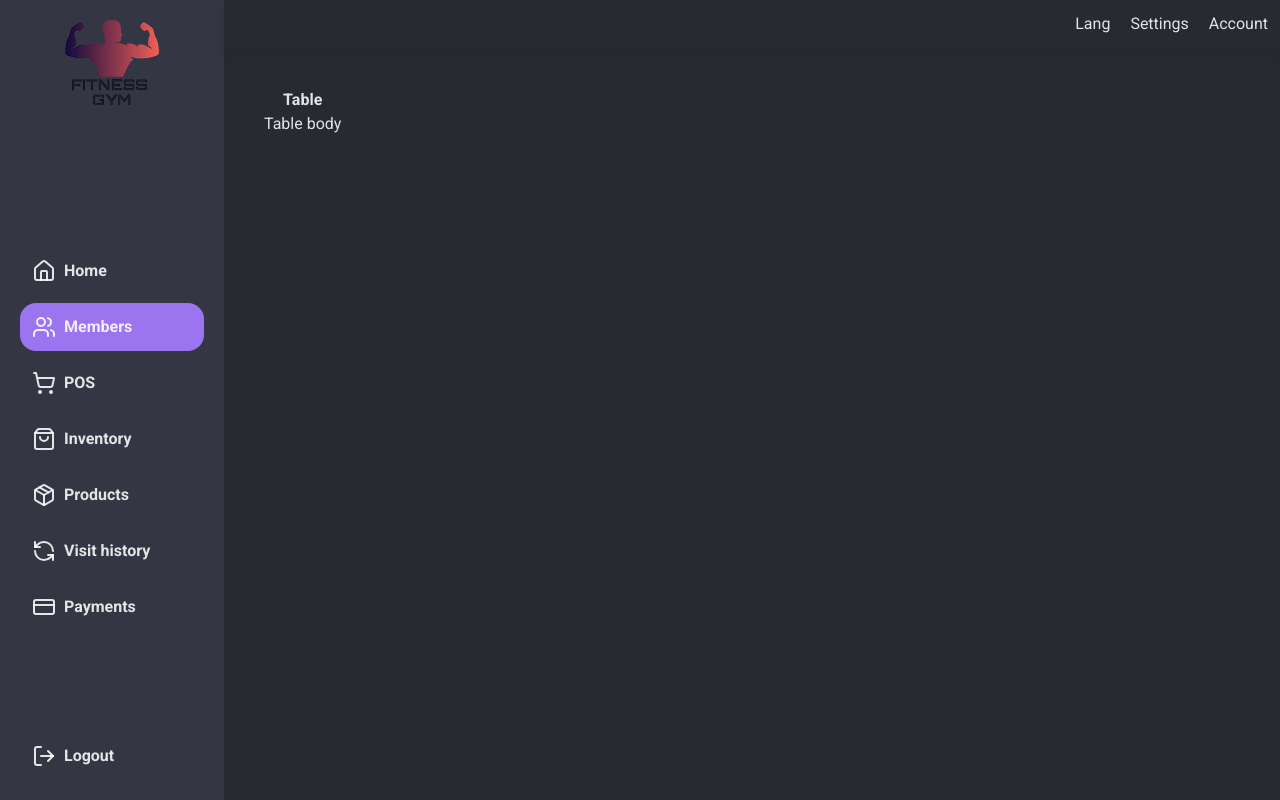
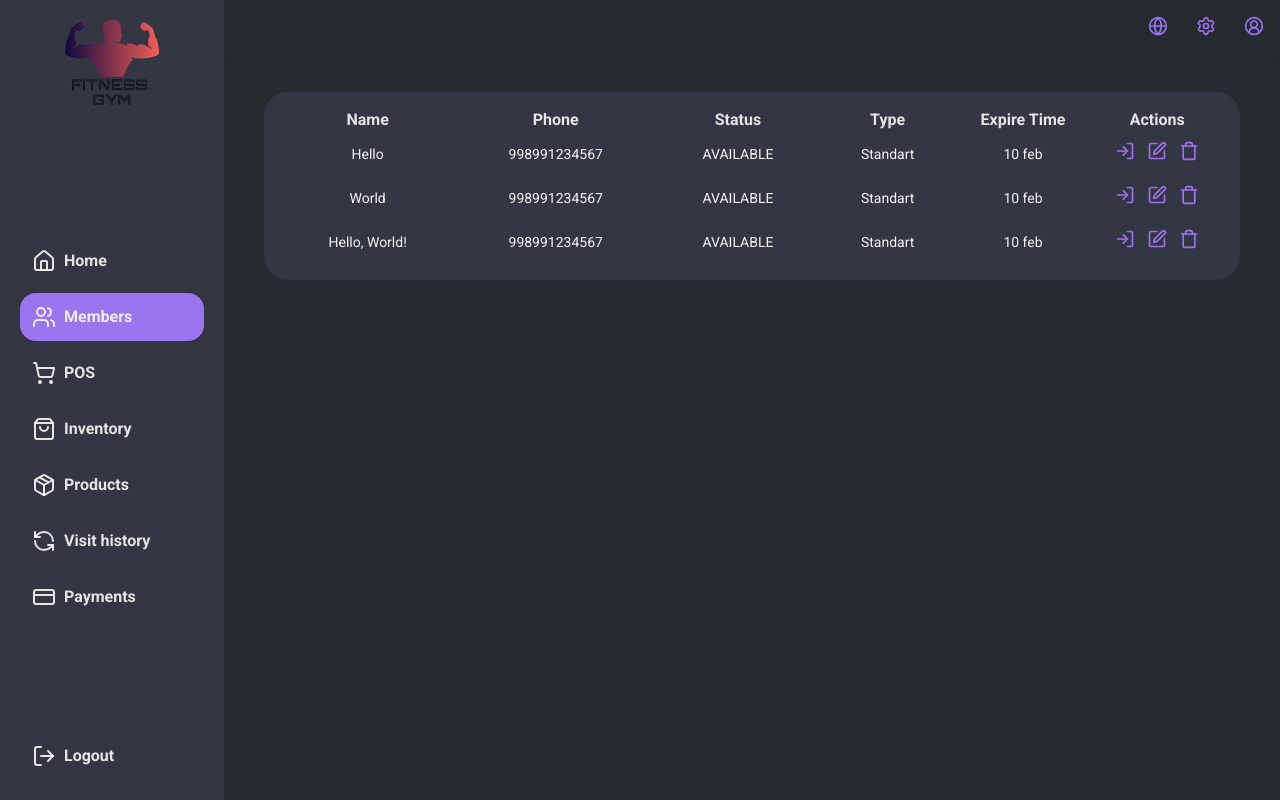
Before and after one commit to akmalshakirov/unicorn, a React (Vite) app: page /members in a window 1280 px wide. Built offline with nearby package versions, Linux system fonts and the light colour scheme; no server answers; sample sign-in values are in the browser's storage.

Commit message:
Table component added

```diff
--- a/src/components/screens/Header.tsx
+++ b/src/components/screens/Header.tsx
@@ -1,10 +1,18 @@
+import { CircleUserRound, Globe, Settings } from "lucide-react";
+
 const Header = () => {
     return (
-        <header className='sticky top-0 w-full p-3 bg-[#272A30] shadow-[0_7px_7px_2px_#00000010]'>
-            <div className='flex items-center justify-end gap-5'>
-                <button>Lang</button>
-                <button>Settings</button>
-                <button>Account</button>
+        <header className='sticky top-0 w-[calc(100vw-14rem)] p-3 bg-primary shadow-[0_7px_7px_2px_#00000007]'>
+            <div className='flex items-center justify-end gap-5 **:stroke-stroke'>
+                <button className='cursor-pointer outline-none focus:ring-2 focus:ring-blue-500 rounded-full p-1'>
+                    <Globe size={20} />
+                </button>
+                <button className='cursor-pointer outline-none focus:ring-2 focus:ring-blue-500 rounded-full p-1'>
+                    <Settings size={20} />
+                </button>
+                <button className='cursor-pointer outline-none focus:ring-2 focus:ring-blue-500 rounded-full p-1'>
+                    <CircleUserRound size={20} />
+                </button>
             </div>
         </header>
     );
--- a/src/components/screens/Sidebar.tsx
+++ b/src/components/screens/Sidebar.tsx
@@ -11,8 +11,8 @@ const Sidebar = () => {
     };
 
     return (
-        <aside className='bg-[#343743] w-56 p-5 overflow-x-auto max-h-screen flex flex-col justify-between'>
-            <div className='mb-10'>
+        <aside className='bg-secondary w-56 p-5 overflow-y-auto max-h-screen flex flex-col justify-between'>
+            <div className='mb-5'>
                 <NavLink to='/'>
                     <img
                         src='/sidebar-logo.png'
@@ -27,7 +27,7 @@ const Sidebar = () => {
                         key={s.id}
                         to={s.to}
                         className={({ isActive }) =>
-                            `px-2 pl-3 py-3 rounded-2xl flex items-center transition font-bold gap-2 ${isActive ? "bg-[#9B74F0]" : "hover:bg-gray-400/20"}`
+                            `outline-none px-2 pl-3 py-3 rounded-2xl flex items-center transition font-bold gap-2 ${isActive ? "bg-[#9B74F0]" : "hover:bg-gray-400/20 focus:bg-gray-400/25 focus:ring-2 focus:ring-[#70737f]"}`
                         }>
                         <span>{<s.icon />}</span>
                         <span>{s.label}</span>
@@ -35,7 +35,7 @@ const Sidebar = () => {
                 ))}
             </div>
             <button
-                className='px-2 pl-3 py-3 rounded-2xl flex w-full cursor-pointer items-center transition font-bold gap-2 hover:bg-red-500/50'
+                className='px-2 pl-3 py-3 rounded-2xl flex w-full cursor-pointer items-center transition font-bold gap-2 outline-none hover:bg-red-500/50 focus:bg-gray-400/25 focus:ring-2 focus:ring-[#70737f]'
                 onClick={handleLogOut}>
                 <span>{<LogOutIcon />}</span>
                 Logout
--- a/src/components/ui/Table.tsx
+++ b/src/components/ui/Table.tsx
@@ -1,20 +1,51 @@
-type Table = {
-    data: string[];
-};
+import { LogIn, SquarePen, Trash } from "lucide-react";
+import type { TableProps } from "../../types";
 
-const Table = ({}) => {
+const Table = ({ data, columns, actions }: TableProps) => {
     return (
-        <div>
-            <table>
+        <div className='bg-secondary w-full rounded-3xl p-4 overflow-x-auto max-w-full'>
+            <table className='w-full'>
                 <thead>
                     <tr>
-                        <th>Table</th>
+                        {columns.map((col, i) => (
+                            <th key={col.key ?? i} scope='col'>
+                                {col.header}
+                            </th>
+                        ))}
+                        {actions && <th>Actions</th>}
                     </tr>
                 </thead>
                 <tbody>
-                    <tr>
-                        <td>Table body</td>
-                    </tr>
+                    {data.map((item, rowIndex) => (
+                        <tr key={item.id ?? rowIndex}>
+                            {columns.map((col) => (
+                                <td
+                                    key={col.key}
+                                    className='px-4 py-3 text-center text-sm text-gray-100 text-nowrap'>
+                                    {item[col.key]}
+                                </td>
+                            ))}
+                            {actions && (
+                                <td className='text-center space-x-3'>
+                                    {actions.info && (
+                                        <button className='*:stroke-stroke cursor-pointer'>
+                                            <LogIn size={20} />
+                                        </button>
+                                    )}
+                                    {actions.update && (
+                                        <button className='*:stroke-stroke cursor-pointer'>
+                                            <SquarePen size={20} />
+                                        </button>
+                                    )}
+                                    {actions.delete && (
+                                        <button className='*:stroke-stroke cursor-pointer'>
+                                            <Trash size={20} />
+                                        </button>
+                                    )}
+                                </td>
+                            )}
+                        </tr>
+                    ))}
                 </tbody>
             </table>
         </div>
--- a/src/index.css
+++ b/src/index.css
@@ -15,3 +15,9 @@ html,
 body {
     scroll-behavior: smooth;
 }
+
+@theme {
+    --color-primary: #272a30;
+    --color-secondary: #343743;
+    --color-stroke: #9B74F0
+}
--- a/src/layout/index.tsx
+++ b/src/layout/index.tsx
@@ -7,7 +7,7 @@ type Props = {
 };
 const Layout = ({ children }: Props) => {
     return (
-        <div className='flex bg-[#272A30] min-h-screen'>
+        <div className='flex bg-primary min-h-screen'>
             <Sidebar />
             <div className='relative flex-1'>
                 <Header />
--- a/src/pages/NotFound.tsx
+++ b/src/pages/NotFound.tsx
@@ -5,7 +5,7 @@ const NotFoundPage = () => {
     const navigate = useNavigate();
 
     return (
-        <div className='min-h-screen h-full flex items-center flex-col justify-center gap-3 bg-[#272A30]'>
+        <div className='min-h-screen h-full flex items-center flex-col justify-center gap-3 bg-primary'>
             <h1 className='font-bold text-4xl/snug'>Not found page!</h1>
             <button
                 className='rounded-xl bg-[#6b3bd3] px-2 py-3 cursor-pointer hover:bg-[#8051e6] active:translate-y-1 transition flex items-center'
--- a/src/pages/user/userMembers.tsx
+++ b/src/pages/user/userMembers.tsx
@@ -2,9 +2,63 @@ import Table from "../../components/ui/Table";
 
 const UserMembers = () => {
     return (
-        <>
-            <Table />
-        </>
+        <div className='overflow-auto! max-w-full!'>
+            <Table
+                data={[
+                    {
+                        id: 1,
+                        name: "Hello",
+                        expireTime: "10 feb",
+                        phoneNumber: 998991234567,
+                        status: "AVAILABLE",
+                        type: "Standart",
+                    },
+                    {
+                        id: 2,
+                        name: "World",
+                        expireTime: "10 feb",
+                        phoneNumber: 998991234567,
+                        status: "AVAILABLE",
+                        type: "Standart",
+                    },
+                    {
+                        id: 3,
+                        name: "Hello, World!",
+                        expireTime: "10 feb",
+                        phoneNumber: 998991234567,
+                        status: "AVAILABLE",
+                        type: "Standart",
+                    },
+                ]}
+                actions={{
+                    delete: true,
+                    info: true,
+                    update: true,
+                }}
+                columns={[
+                    {
+                        key: "name",
+                        header: "Name",
+                    },
+                    {
+                        key: "phoneNumber",
+                        header: "Phone",
+                    },
+                    {
+                        key: "status",
+                        header: "Status",
+                    },
+                    {
+                        key: "type",
+                        header: "Type",
+                    },
+                    {
+                        key: "expireTime",
+                        header: "Expire Time",
+                    },
+                ]}
+            />
+        </div>
     );
 };
 
--- /dev/null
+++ b/src/types/index.ts
@@ -0,0 +1,26 @@
+export type TableProps = {
+    data: MemberTableProps[];
+    columns: MemberTableColumns[];
+    actions: MemberTableActions;
+};
+
+type MemberTableProps = {
+    id: number;
+    name: string;
+    phoneNumber: number;
+    status: string;
+    type: string;
+    expireTime: string;
+    [key: string]: string | number;
+};
+
+type MemberTableColumns = {
+    key: string;
+    header: string;
+};
+
+type MemberTableActions = {
+    info?: boolean;
+    update?: boolean;
+    delete?: boolean;
+};
```
